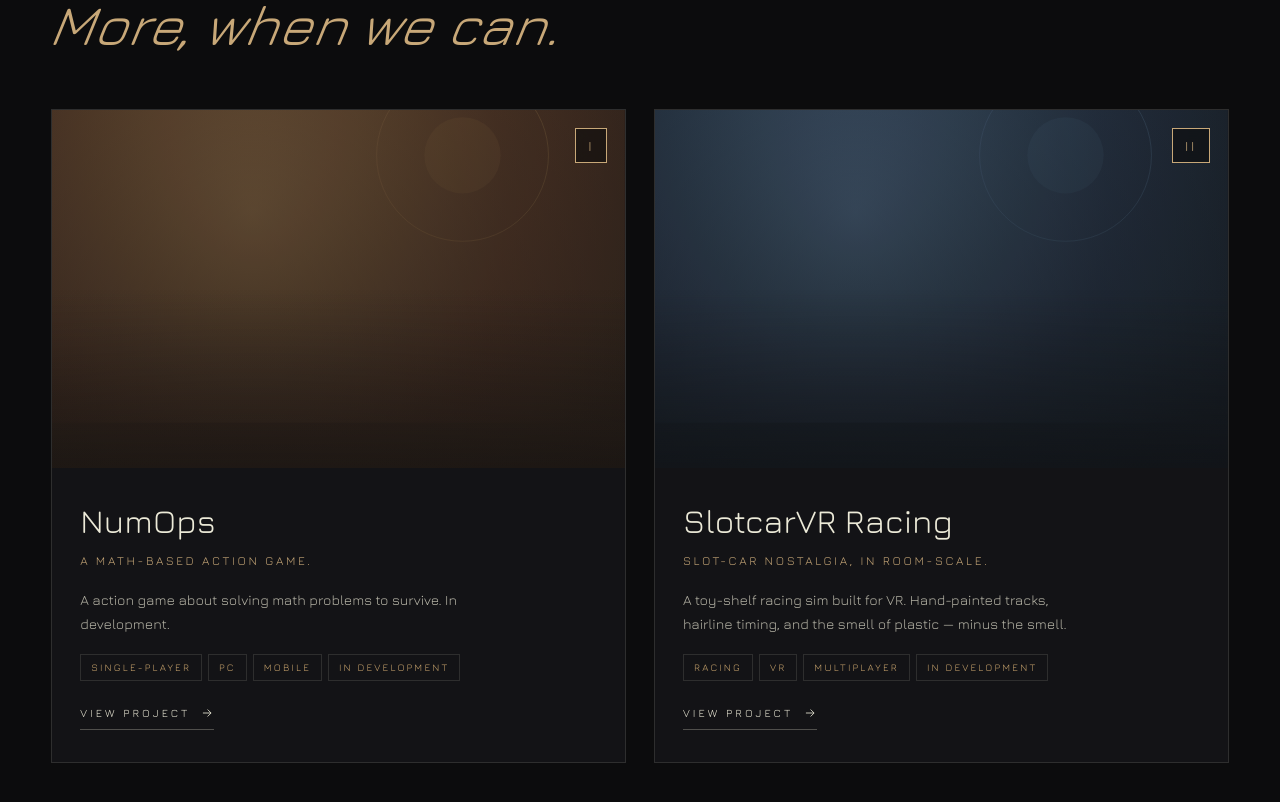
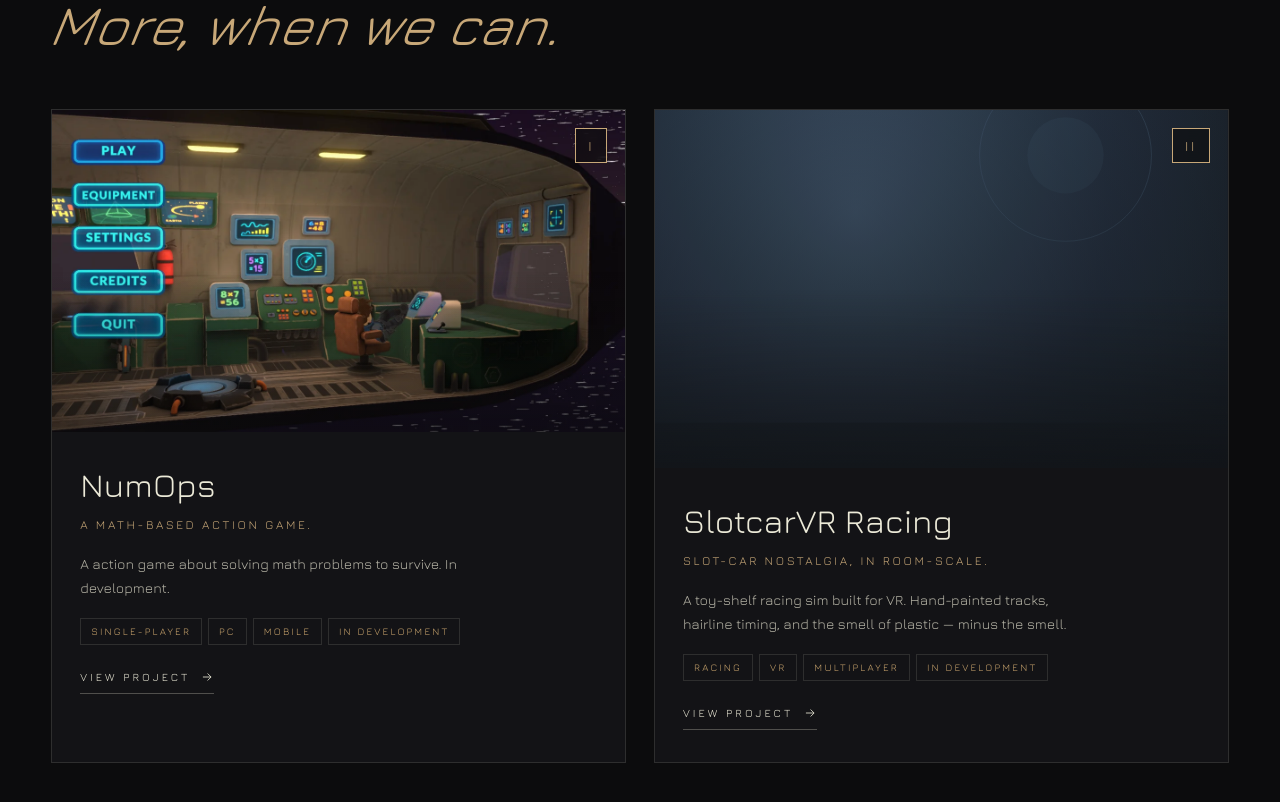
Before and after one commit to TobiasKjernell/kanbanSPA, a React (Vite) app: page / in a window 1280 px wide. Shown: the part 1732-2534 px from the top of the page. Built offline with nearby package versions, Linux system fonts and the light colour scheme.

Commit message:
added imasge to Numberops gamecard

```diff
--- a/src/components/LandingPage/Games/index.tsx
+++ b/src/components/LandingPage/Games/index.tsx
@@ -3,7 +3,18 @@ import { Link } from 'react-router-dom'
 import Reveal from '../../Reveal'
 import { GalleryPlaceholder } from '../../Placeholder'
 
-const GAMES = [
+interface GameCardData {
+  id: string
+  no: string
+  title: string
+  sub: string
+  body: string
+  tags: string[]
+  tone: string
+  image?: string
+}
+
+const GAMES: GameCardData[] = [
   {
     id: 'numops',
     no: 'I',
@@ -12,6 +23,7 @@ const GAMES = [
     body: 'A action game about solving math problems to survive. In development.',
     tags: ['Single-player', 'PC', 'Mobile', 'In Development'],
     tone: 'warm',
+    image: '/NumberOpsPicture/Image%20Sequence_001_0000.webp',
   },
   {
     id: 'slotcarvr',
@@ -34,9 +46,13 @@ function GameCard({ game, idx }: { game: typeof GAMES[0]; idx: number }) {
       onMouseEnter={() => setHover(true)}
       onMouseLeave={() => setHover(false)}
     >
-      <div className="relative aspect-[16/10] overflow-hidden">
+      <div className={`relative overflow-hidden ${game.image ? 'aspect-video' : 'aspect-16/10'}`}>
         <div className={`w-full h-full transition-transform duration-[1200ms] ease-[cubic-bezier(.2,.6,.2,1)] ${hover ? 'scale-[1.06]' : 'scale-100'}`}>
-          <GalleryPlaceholder tone={game.tone} num={`g${idx}`} />
+          {game.image ? (
+            <img src={game.image} alt={game.title} className="w-full h-full object-cover object-center block" />
+          ) : (
+            <GalleryPlaceholder tone={game.tone} num={`g${idx}`} />
+          )}
         </div>
         <span className="absolute top-[18px] right-[18px] text-[14px] tracking-[0.18em] font-medium text-accent border border-accent px-3 py-1.5 bg-[rgba(12,12,13,0.6)] backdrop-blur-[6px]">{game.no}</span>
         <div className="absolute inset-0 bg-gradient-to-b from-transparent via-transparent to-[rgba(12,12,13,0.5)] pointer-events-none" />
```
